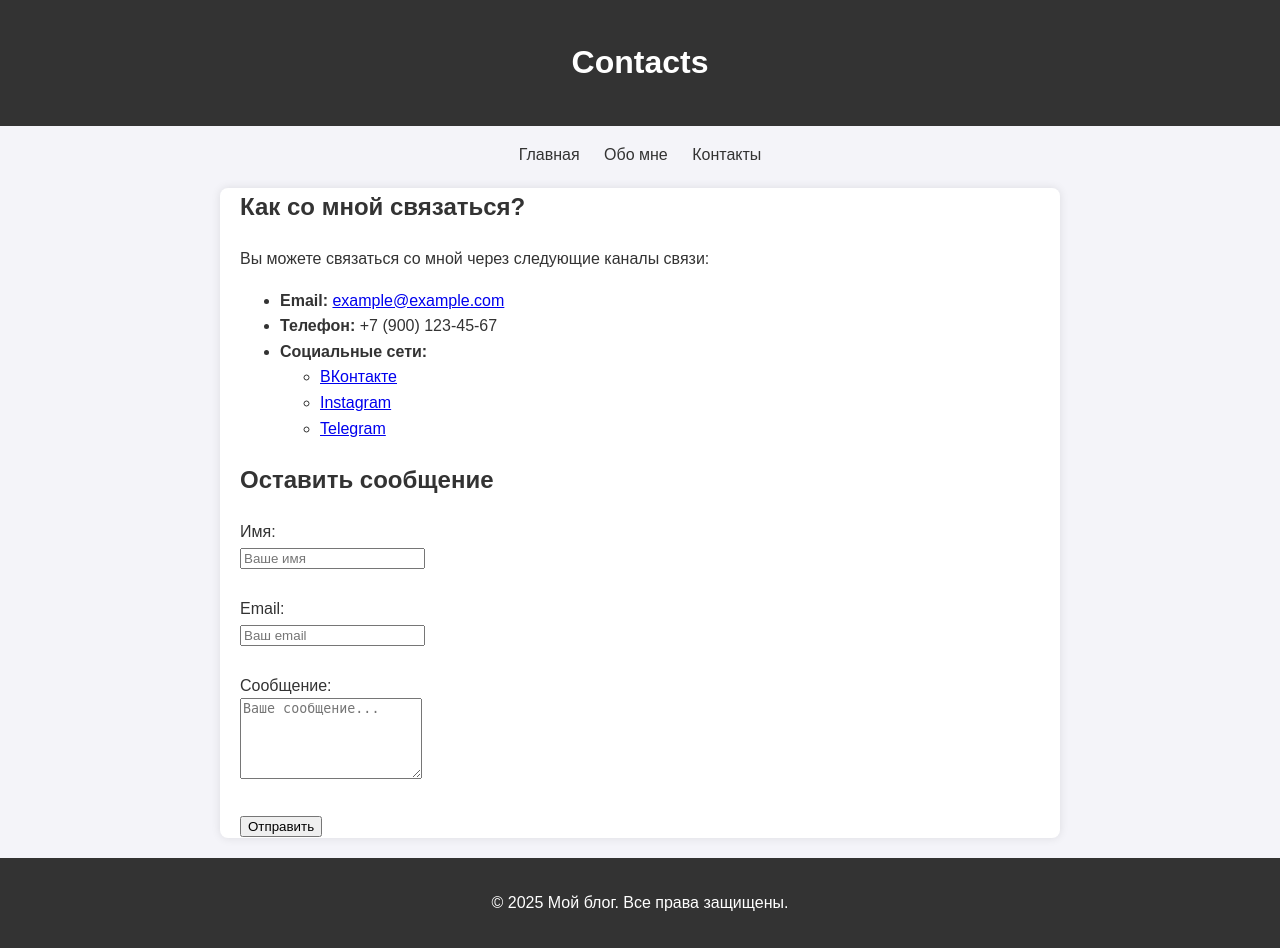
After one commit to KostantinRudenko/Blog-Web-App, a Django app: page /contacts in a window 1280 px wide. The commit adds this page. Run offline with Django 5.2, Linux system fonts and the light colour scheme.

Commit message:
Added contacts template

```diff
--- a/blog_app/blog_app/urls.py
+++ b/blog_app/blog_app/urls.py
@@ -17,10 +17,11 @@ Including another URLconf
 from django.contrib import admin
 from django.urls import path
 
-from post_app.views import index, about
+from post_app.views import index, about, contacts
 
 urlpatterns = [
     path('admin/', admin.site.urls),
     path('', index, name="index"),
     path('about', about, name="about"),
+    path('contacts', contacts, name="contacts"),
 ]
--- a/blog_app/post_app/templates/post_app/base.html
+++ b/blog_app/post_app/templates/post_app/base.html
@@ -5,7 +5,7 @@
 <head>
     <meta charset="UTF-8">
     <meta name="viewport" content="width=device-width, initial-scale=1.0">
-    <title>Обо мне</title>
+    <title>{{ title }}</title>
 
     {% block css %}
     {% endblock %}
@@ -13,12 +13,12 @@
 </head>
 <body>
     <header>
-        <h1>Обо мне</h1>
+        <h1>{{ title }}</h1>
     </header>
     <nav>
         <a href="{% url 'index' %}">Главная</a>
         <a href="{% url 'about' %}">Обо мне</a>
-        <a href="#">Контакты</a>
+        <a href="{% url 'contacts' %}">Контакты</a>
     </nav>
     <div class="container">
 
--- /dev/null
+++ b/blog_app/post_app/templates/post_app/contacts.html
@@ -0,0 +1,35 @@
+{% extends 'post_app/base.html' %}
+{% load static %}
+
+{% block css %}
+<link rel="stylesheet" href="{% static 'styles/style.css' %}">
+{% endblock %}
+
+{% block content %}
+<section>
+    <h2>Как со мной связаться?</h2>
+    <p>Вы можете связаться со мной через следующие каналы связи:</p>
+    <ul>
+        <li><strong>Email:</strong> <a href="mailto:example@example.com">example@example.com</a></li>
+        <li><strong>Телефон:</strong> +7 (900) 123-45-67</li>
+        <li><strong>Социальные сети:</strong></li>
+        <ul>
+            <li><a href="#">ВКонтакте</a></li>
+            <li><a href="#">Instagram</a></li>
+            <li><a href="#">Telegram</a></li>
+        </ul>
+    </ul>
+</section>
+<section>
+    <h2>Оставить сообщение</h2>
+    <form action="#" method="post">
+        <label for="name">Имя:</label><br>
+        <input type="text" id="name" name="name" placeholder="Ваше имя" required><br><br>
+        <label for="email">Email:</label><br>
+        <input type="email" id="email" name="email" placeholder="Ваш email" required><br><br>
+        <label for="message">Сообщение:</label><br>
+        <textarea id="message" name="message" rows="5" placeholder="Ваше сообщение..." required></textarea><br><br>
+        <button type="submit">Отправить</button>
+    </form>
+</section>
+{% endblock %}
--- a/blog_app/post_app/views.py
+++ b/blog_app/post_app/views.py
@@ -4,7 +4,13 @@ from django.shortcuts import render
 # Create your views here.
 
 def index(request):
-    return render(request, 'index.html')
+    context = {"title": "Posts"}
+    return render(request, 'index.html', context)
 
 def about(request):
-    return render(request, 'about.html')
+    context = {"title": "About me"}
+    return render(request, 'about.html', context)
+
+def contacts(request):
+    context = {"title": "Contacts"}
+    return render(request, 'contacts.html', context)
```
